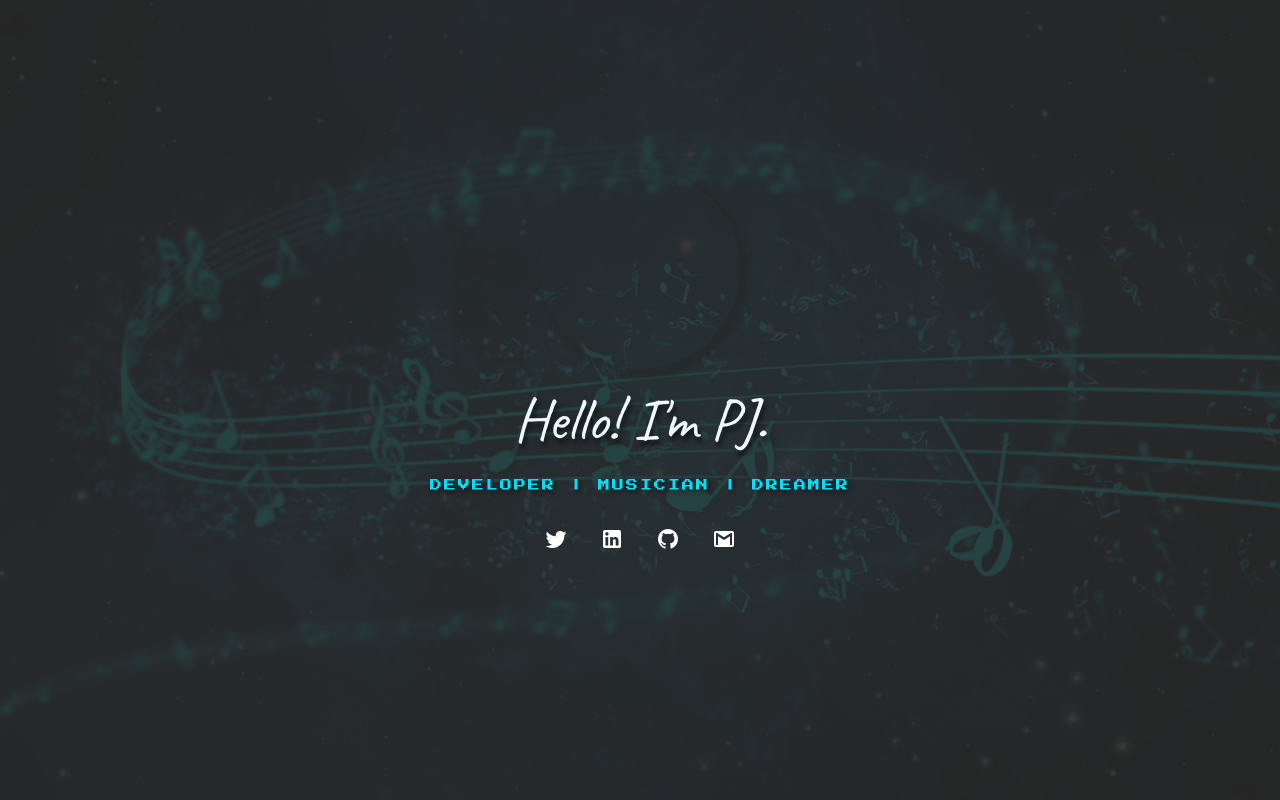
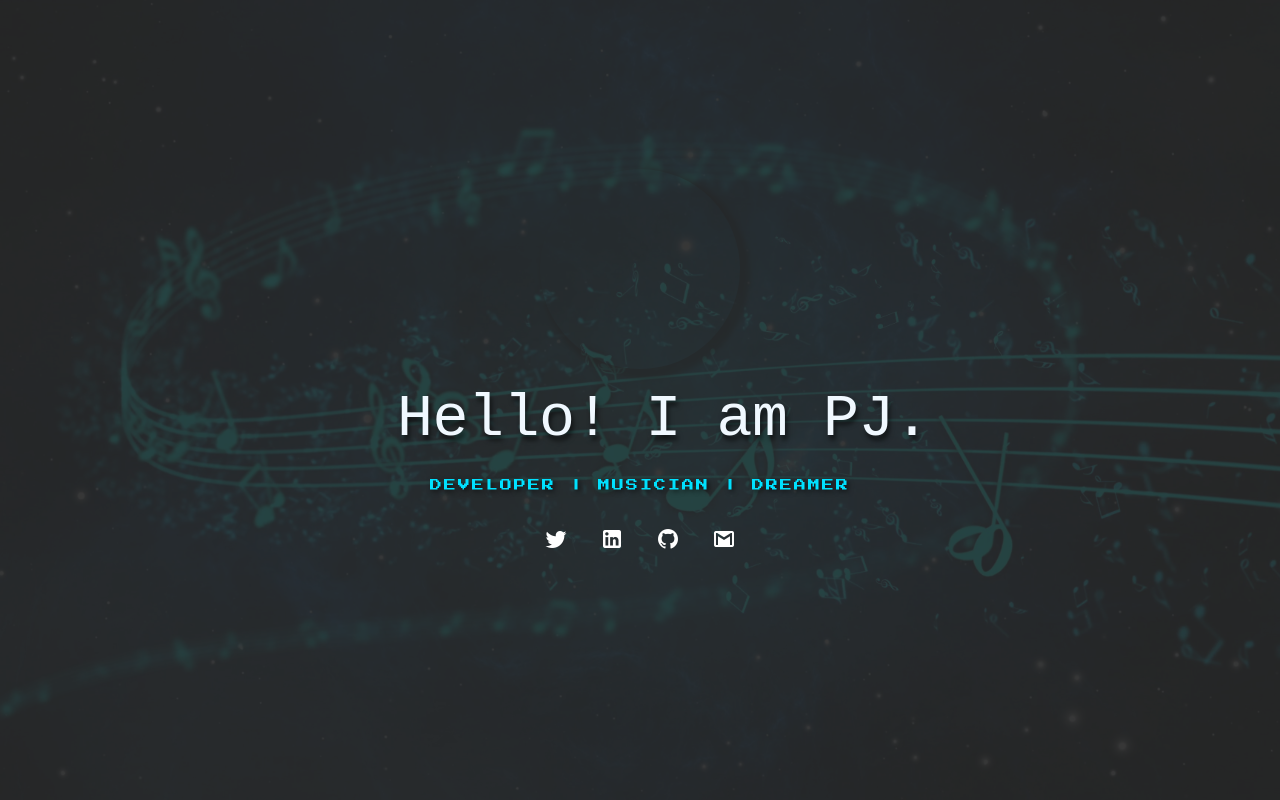
Before and after one commit to pedrorozco182/cv-vue, a Vue app: page / in a window 1280 px wide. Built offline with nearby package versions, Linux system fonts and the light colour scheme.

Commit message:
add effect of typing

```diff
--- a/src/views/Home.vue
+++ b/src/views/Home.vue
@@ -7,8 +7,9 @@
           class="textWelcome text-h3 text-md-h2"
           style="font-family: 'Caveat' !important"
         >
-          Hello! I'm <b> PJ.</b>
+          <span id="glads_text" class="typingEffect">Hello! I am PJ.</span>
         </div>
+
         <div
           class="text-sm-caption text-md-overline textSubtitle"
           style="font-family: 'Press Start 2P' !important"
@@ -42,8 +43,9 @@ export default {
   padding-top: 20px;
   color: aliceblue;
   text-shadow: 2px 5px 5px #00000096;
-  z-index: 10000;
+  z-index: 1;
   margin-top: 20px 0;
+  width: 18ch;
 }
 .textSubtitle {
   color: rgb(0, 225, 255);
@@ -61,4 +63,28 @@ export default {
 .row {
   height: 100%;
 }
+.typingEffect {
+  display: block;
+  font-family: monospace;
+  white-space: nowrap;
+  border-inline-end: 4px solid;
+  width: 0;
+  animation: 3s typing 2s steps(16) infinite alternate,
+    blink 0.3s infinite step-end alternate;
+  overflow: hidden;
+}
+
+@keyframes typing {
+  from {
+    width: 0;
+  }
+  to {
+    width: 16ch;
+  }
+}
+@keyframes blink {
+  50% {
+    border-color: transparent;
+  }
+}
 </style>
```
